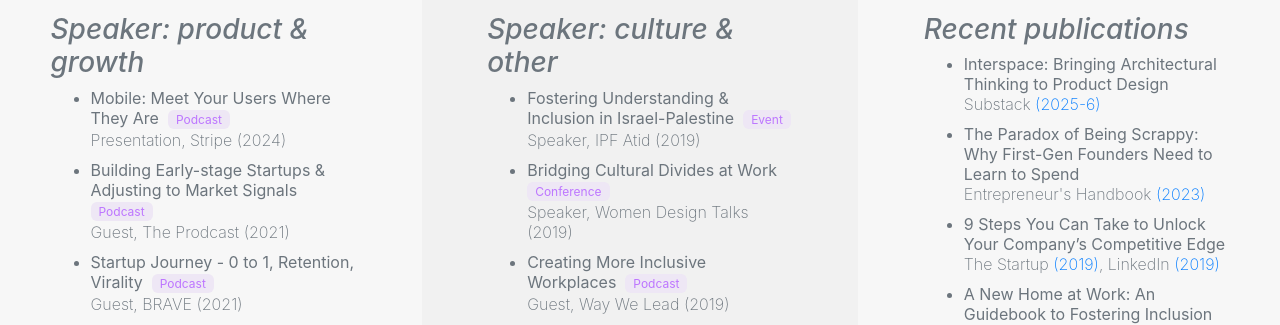
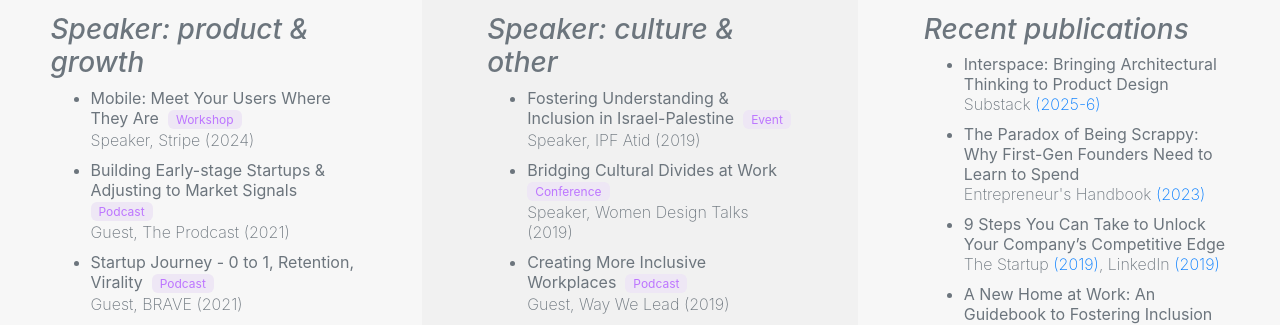
Before and after one commit to dalkat/dalkat.github.io, a Jekyll site: the page built from speaker.md, in a window 1280 px wide and 900 px high, scrolled down 770 px. Shown: the part 148-473 px from the top of the window. Built offline with Jekyll 4.4.1, drawn with Linux system fonts in a browser that asks for light colours; nearby versions of some CDN libraries; some web fonts are replaced; library files that are not in the unit come from our copies.

Commit message:
Update speaker.yml

```diff
--- a/_data/speaker.yml
+++ b/_data/speaker.yml
@@ -27,8 +27,8 @@ clients:
 
 speaking-product:
 - title: 'Mobile: Meet Your Users Where They Are'
-  detail: Presentation, Stripe (2024)
-  category: Podcast
+  detail: Speaker, Stripe (2024)
+  category: Workshop
 - title: Building Early-stage Startups & Adjusting to Market Signals
   detail: Guest, The Prodcast (2021)
   category: Podcast
```
